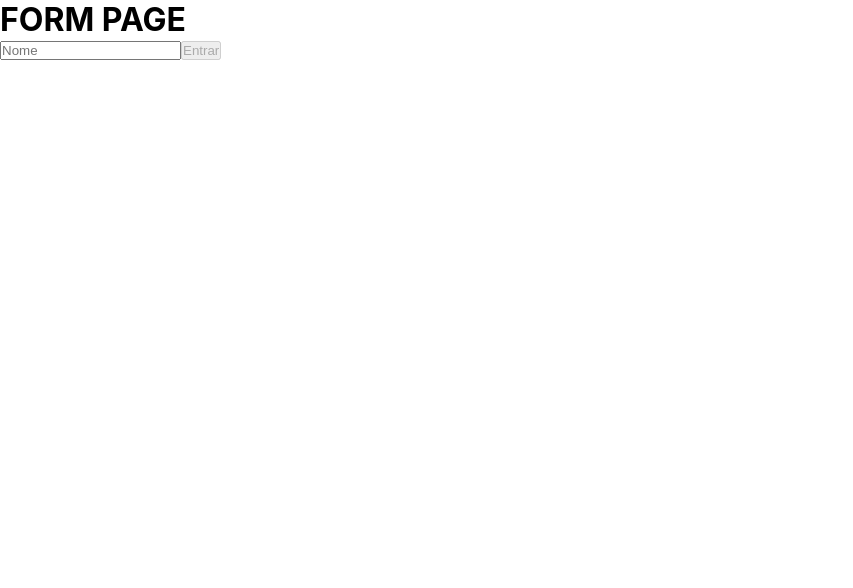
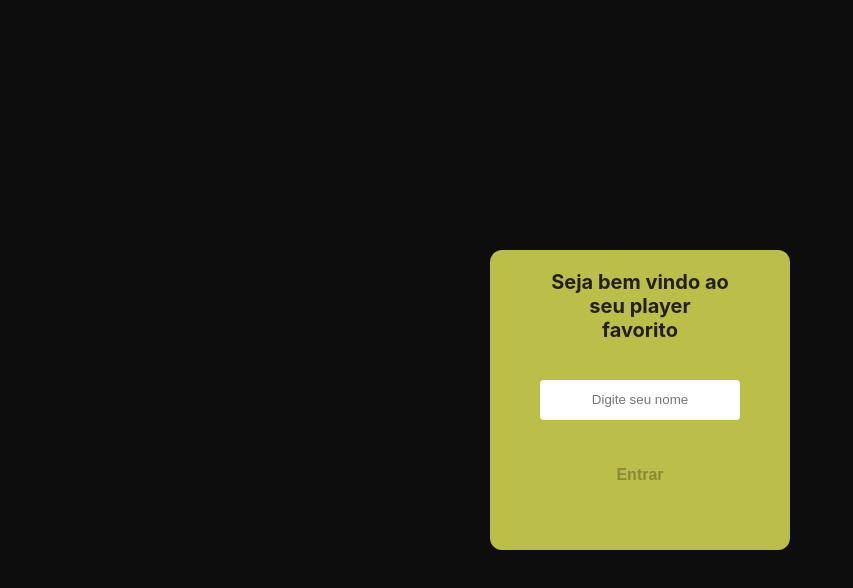
Before and after one commit to afstudiox/player-music, a React (Create React App) app: page / in a window 1280 px wide. Shown: the top 588 px of the page, without its empty margins (0-853 px from the left). Built offline with nearby package versions, Linux system fonts and the light colour scheme.

Commit message:
refactor(Repositórios Portifólio): :lipstick: Header e Login com nova estilização

```diff
--- a/src/components/Header.js
+++ b/src/components/Header.js
@@ -26,9 +26,9 @@ class Header extends Component {
     return (
       <header
         data-testid="header-component"
-        className="header-container"
+        className="col"
       >
-        <div className="header-container-superior">
+        <div className="header-container-superior row">
           <div className="logo" />
           {
             hasUser
@@ -46,21 +46,21 @@ class Header extends Component {
             to="/search"
             data-testid="link-to-search"
           >
-            Search
+            SEARCH
           </Link>
           <Link
             className="link-nav"
             to="/favorites"
             data-testid="link-to-favorites"
           >
-            Favorites
+            FAVORITES
           </Link>
           <Link
             className="link-nav"
             to="/profile"
             data-testid="link-to-profile"
           >
-            Profile
+            PROFILE
           </Link>
         </nav>
       </header>
--- a/src/css/header.css
+++ b/src/css/header.css
@@ -1,57 +1,58 @@
-.header-container {
+/* .header-container {
   display: flex;
   flex-direction: column;
-}
+} */
 
 .header-container-superior {
   align-items: center;
-  background-color: #023031;
-  box-shadow: 0 4px 1px rgba(0, 0, 0, 0.25);
-  display: flex;
+  background-color: var(--color-yellow-2);
+  height: 100px;
   justify-content: space-between;
 }
 
 .logo {
-  background-image: url('../assets/logo.svg');
-  height: 96px;
-  margin-left: 40px;
-  width: 117px;
+  background-image: url('../assets/logo.png');
+  height: 100px;
+  margin: 5px 40px;
+  width: 164px;
 }
 
 .user {
   background-image: url('../assets/user.svg');
-  height: 37px;
-  margin-left: 3px;
-  width: 37px;
+  height: 30px;
+  margin: 10px;
+  width: 30px;
 }
 
 .user-container {
   align-items: center;
-  background-color: white;
-  border-radius: 50px;
-  box-shadow: 0 4px 4px rgba(0, 0, 0, 0.25);
+  background-color: var(--color-dark-1);
+  border-radius: 45px;
   display: flex;
-  height: 40px;
-  margin-right: 40px;
+  height: 45px;
+  justify-content: space-between;
 }
 
 .user-container p {
+  color: var(--color-yellow-1);
+  font-size: 12px;
   padding: 8px 40px;
 }
 
 .nav-container {
-  background: white;
-  box-shadow: 0 4px 4px rgba(0, 0, 0, 0.25);
+  background: var(--color-dark-1);
   display: flex;
-  height: 60px;
+  height: 45px;
   justify-content: space-between;
   text-align: center;
 }
 
 .link-nav {
   align-items: center;
-  background-color: #f0f2f5;
+  background-color: var(--color-dark-1);
+  color: var(--color-yellow-2);
   display: flex;
+  font-size: 18px;
   justify-content: center;
   width: 33%;
 }
--- /dev/null
+++ b/src/css/login.css
@@ -0,0 +1,61 @@
+.login-container {
+  align-items: center;
+  background-color: var(--color-dark-2);
+  height: 100vh;
+  justify-content: center;
+  width: 100vw;
+}
+
+.login-card {
+  align-items: center;
+  background-color: var(--color-yellow-2);
+  border-radius: 12px;
+  height: 300px;
+  width: 300px;
+}
+
+.login-card h2 {
+  color: var(--color-dark-1);
+  font-size: 20px;
+  margin: 20px 0;
+  text-align: center;
+  width: 60%;
+}
+
+.login-card form {
+  align-items: center;
+  height: 50%;
+  justify-content: space-around;
+  width: 80%;
+}
+
+.login-card form input {
+  border: none;
+  border-radius: 4px;
+  height: 40px;
+  padding: 8px;
+  text-align: center;
+  width: 200px;
+}
+
+.login-card form button {
+  background-color: var(--color-yellow-2);
+  border: none;
+  border-radius: 4px;
+  font-size: 16px;
+  font-weight: 700;
+  height: 40px;
+  width: 200px;
+}
+
+.login-card form button:disabled {
+  cursor: not-allowed;
+}
+
+.login-card form button:not( [ disabled ] ) {
+  border: solid 1px var(--color-dark-1);
+}
+
+.login-card form button:not( [ disabled ] ):hover {
+  background-color: var(--color-yellow-1);
+}
--- a/src/index.css
+++ b/src/index.css
@@ -2,6 +2,7 @@
   margin: 0;
   padding: 0;
   box-sizing: border-box;
+  text-decoration: none;
 }
 
 body {
@@ -13,20 +14,36 @@ body {
   -moz-osx-font-smoothing: grayscale;
 }
 
-code {
-  font-family: source-code-pro, Menlo, Monaco, Consolas, 'Courier New',
-    monospace;
+:root {
+  /* Color Theme Swatches in Hex */
+--color-gray: #BFCDD9;
+--color-yellow-1: #EDF25C;
+--color-yellow-2:  #BBBF49;
+--color-yellow-3: #575922;
+--color-dark-1: #231F20;
+--color-dark-2: #0D0D0D;
+
+/* Color Theme Swatches in RGBA */
+--color-rgba-gray: rgba(190, 204, 216, 1);
+--color-rgba-yellow-1: rgba(237, 242, 92, 1);
+--color-rgba-yellow-2:  rgba(187, 191, 72, 1);
+--color-rgba-yellow-3: rgba(87, 89, 33, 1);
+--color-rgba-black-3: rgba(12, 12, 12, 1);
+
+/* Color Theme Swatches in HSLA */
+--color-hsla-gray: hsla(208, 25, 79, 1);
+--color-hsla-yellow-1:  hsla(61, 85, 65, 1);;
+--color-hsla-yellow-2:  hsla(61, 48, 51, 1); ;
+--color-hsla-yellow-3: hsla(61, 44, 24, 1);;
+--color-hsla-black-3: hsla(0, 0, 5, 1); ;
 }
 
-.loading {
-  align-items: center;
+.row{
   display: flex;
-  justify-content: center;
-  height: 100vh;
-  color: #023031;
-  font-size: 60px;
-  font-weight: 300;
-  font-family: Fira Sans;
-  line-height: 65px;
-  letter-spacing: 0.02em;
+  flex-direction: row;
 }
+
+.col{
+  display: flex;
+  flex-direction: column;
+}
--- a/src/pages/Login.js
+++ b/src/pages/Login.js
@@ -1,6 +1,7 @@
 import React, { Component } from 'react';
 import PropTypes from 'prop-types';
 import { createUser } from '../services/userAPI';
+import '../css/login.css';
 
 class Login extends Component {
   constructor() {
@@ -50,15 +51,16 @@ class Login extends Component {
     const { buttonState } = this.state;
 
     return (
-      <div data-testid="page-login">
-        <h1>FORM PAGE</h1>
-        <form>
+      <div data-testid="page-login" className="login-container row">
+        <div className="login-card col">
+          <h2>Seja bem vindo ao seu player favorito</h2>
+          <form className="col">
             <label htmlFor="input-nome">
               <input
                 type="text"
                 name="inputName"
                 data-testid="login-name-input"
-              placeholder="Nome"
+                placeholder="Digite seu nome"
                 onChange={ this.handleChange }
               />
             </label>
@@ -73,6 +75,7 @@ class Login extends Component {
             </button>
           </form>
         </div>
+      </div>
     );
   }
 }
```
Also changed, not shown: src/assets/logo.png (added), src/assets/user.svg. Lines whose indentation alone changed are shown as unchanged.
